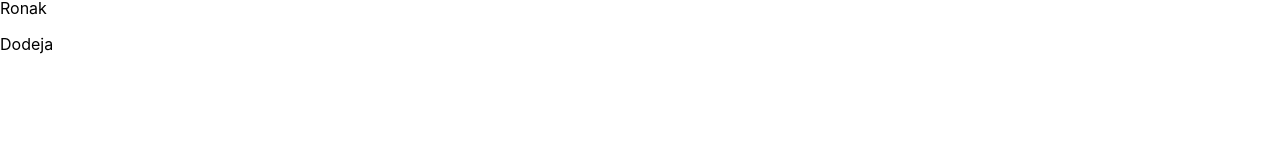
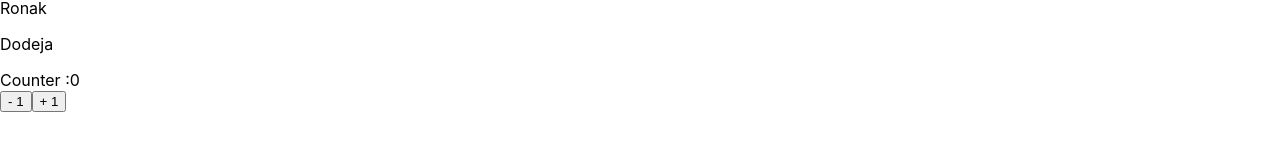
Before and after one commit to ronak-d/Practise, a React (Create React App) app in the folder React/learning/: page / in a window 1280 px wide. Shown: the part 582-732 px from the top of the page. Built offline with nearby package versions, Linux system fonts and the light colour scheme.

Commit message:
reusable counter

```diff
--- a/React/learning/src/App.js
+++ b/React/learning/src/App.js
@@ -1,10 +1,12 @@
 import React from "react";
+import Counter from "./Components/Counter/Counter";
 import Nav from "./Components/Nav/Nav"
 
 function App() {
   return (
     <div className="App">
       <Nav/>
+      <Counter/>
     </div>
   );
 }
--- a/React/learning/src/Components/Counter/Counter.jsx
+++ b/React/learning/src/Components/Counter/Counter.jsx
@@ -1,18 +1,38 @@
 import React, { useState } from 'react'
-
+// to make the clean code write js part upside and try to write html things in return part
 // to print UI of counter we need to use function from react
 // that is {useState} has [a,b] = useState( Accepts Intial value);
 
 const Counter = () => {
   const [count, setCount] = useState(0);
 
+  const handleAdd = () =>{
+    if(count>=10){return}
+    setCount(count+1)
+  }
+
+  const handleSub = () =>{
+    if(count<=0){return}
+    setCount(count-1)
+  }
   return (
     <div>
         <div>Counter :{count} </div>
-        <button onClick={()=>{setCount(count+1)}}> + 1 </button>
-        <button onClick={()=>{setCount(count-1)}}> - 1 </button>
+        {/* <button onClick={handleAdd}> + 1 </button>
+        <button onClick={handleSub}> - 1 </button> */}
+
+        <button onClick={handleSub}> - 1 </button>
+        <button onClick={handleAdd}> + 1 </button>
+
     </div>
   )
 }
 
 export default Counter;
+
+
+// condition
+// stop at 0
+// and it should not go beyond 10
+
+//Now make it resuable using one function only
```
